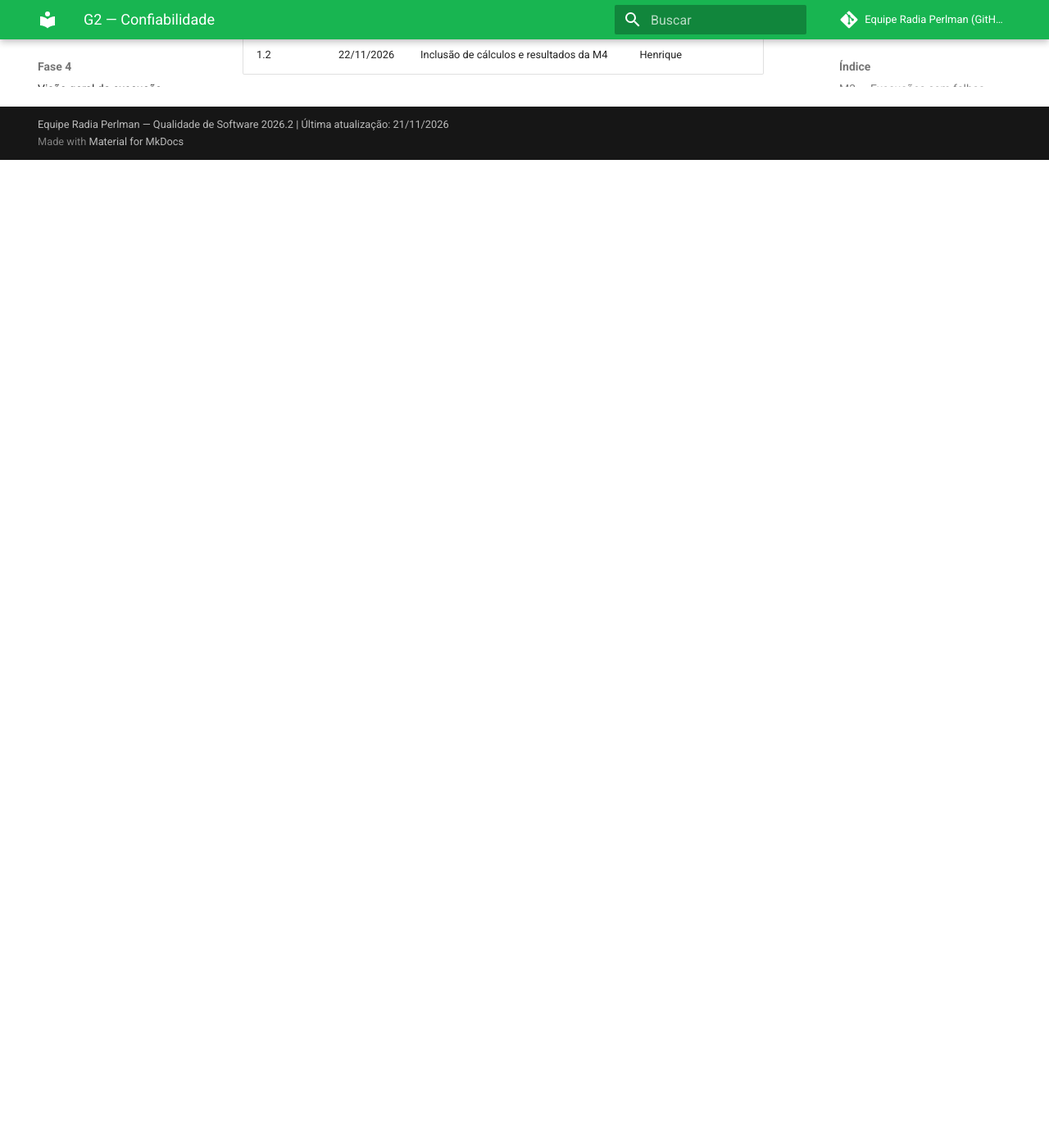
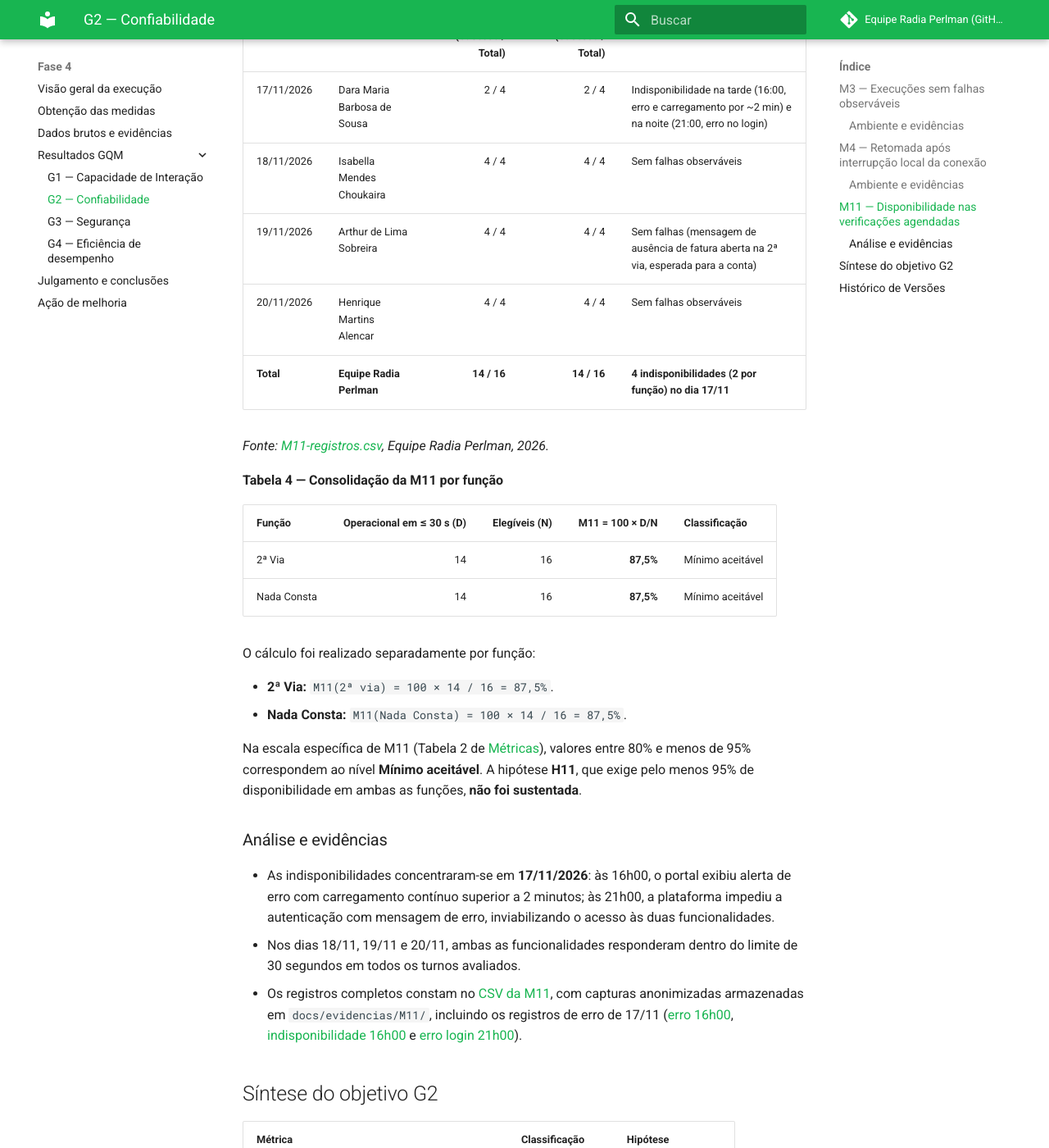
Before and after one commit to FCTE-Qualidade-de-Software-1/2026-2_T02_RADIA_PERLMAN, an MkDocs documentation site: the page built from docs/fase4/resultados-g2-confiabilidade.md, in a window 1280 px wide and 1400 px high, scrolled down 3448 px. Shown: the whole window at 82% size. Built offline with MkDocs 1.6.1 and Material for MkDocs 9.7.7, drawn with Linux system fonts in a browser that asks for light colours; comment, search, counter and statistics services are not loaded; before the commit the page ends 3643 px from its top, so only the background shows below that; some of the changed text lies outside the part shown.

Commit message:
docs(fase4): consolida dados, cálculos e julgamento da M11 e fecha G2

```diff
--- a/docs/fase4/resultados-g2-confiabilidade.md
+++ b/docs/fase4/resultados-g2-confiabilidade.md
@@ -66,6 +64,52 @@ Os registros visuais incluem as capturas anonimizadas da conclusão de cada uma
 
 O resultado da M4 reflete a recuperabilidade observada no ambiente cliente (interação entre o navegador de referência e a aplicação web) em consulta de leitura, não avaliando isoladamente mecanismos de tolerância a falhas nos servidores.
 
+## M11 — Disponibilidade nas verificações agendadas
+
+As medições da M11, vinculadas ao cenário R-03, foram realizadas em revezamento pela equipe entre **17/11/2026 e 20/11/2026**, com quatro verificações diárias (manhã, almoço, tarde e noite) para as funcionalidades **2ª Via** e **Nada Consta**, totalizando **16 verificações elegíveis por função** (32 registros no total), conforme definido nas Fases 2 e 3.
+
+**Tabela 3 — Resultados de disponibilidade por dia e função**
+
+| Data | Avaliador(a) | 2ª Via (Sucesso / Total) | Nada Consta (Sucesso / Total) | Ocorrências observadas |
+|---|---|---:|---:|---|
+| 17/11/2026 | Dara Maria Barbosa de Sousa | 2 / 4 | 2 / 4 | Indisponibilidade na tarde (16:00, erro e carregamento por ~2 min) e na noite (21:00, erro no login) |
+| 18/11/2026 | Isabella Mendes Choukaira | 4 / 4 | 4 / 4 | Sem falhas observáveis |
+| 19/11/2026 | Arthur de Lima Sobreira | 4 / 4 | 4 / 4 | Sem falhas (mensagem de ausência de fatura aberta na 2ª via, esperada para a conta) |
+| 20/11/2026 | Henrique Martins Alencar | 4 / 4 | 4 / 4 | Sem falhas observáveis |
+| **Total** | **Equipe Radia Perlman** | **14 / 16** | **14 / 16** | **4 indisponibilidades (2 por função) no dia 17/11** |
+
+_Fonte: [M11-registros.csv](../dados-coleta/M11/M11-registros.csv), Equipe Radia Perlman, 2026._
+
+**Tabela 4 — Consolidação da M11 por função**
+
+| Função | Operacional em ≤ 30 s (D) | Elegíveis (N) | M11 = 100 × D/N | Classificação |
+|---|---:|---:|---:|---|
+| 2ª Via | 14 | 16 | **87,5%** | Mínimo aceitável |
+| Nada Consta | 14 | 16 | **87,5%** | Mínimo aceitável |
+
+O cálculo foi realizado separadamente por função:
+
+- **2ª Via:** `M11(2ª via) = 100 × 14 / 16 = 87,5%`.
+- **Nada Consta:** `M11(Nada Consta) = 100 × 14 / 16 = 87,5%`.
+
+Na escala específica de M11 (Tabela 2 de [Métricas](../fase2/metricas.md)), valores entre 80% e menos de 95% correspondem ao nível **Mínimo aceitável**. A hipótese **H11**, que exige pelo menos 95% de disponibilidade em ambas as funções, **não foi sustentada**.
+
+### Análise e evidências
+
+- As indisponibilidades concentraram-se em **17/11/2026**: às 16h00, o portal exibiu alerta de erro com carregamento contínuo superior a 2 minutos; às 21h00, a plataforma impediu a autenticação com mensagem de erro, inviabilizando o acesso às duas funcionalidades.
+- Nos dias 18/11, 19/11 e 20/11, ambas as funcionalidades responderam dentro do limite de 30 segundos em todos os turnos avaliados.
+- Os registros completos constam no [CSV da M11](../dados-coleta/M11/M11-registros.csv), com capturas anonimizadas armazenadas em `docs/evidencias/M11/`, incluindo os registros de erro de 17/11 ([erro 16h00](../evidencias/M11/tela_erro-1711-03-dara.png), [indisponibilidade 16h00](../evidencias/M11/indisponivel-1711-03-dara.png) e [erro login 21h00](../evidencias/M11/tela_erro-1711-04-dara.png)).
+
+## Síntese do objetivo G2
+
+| Métrica | Classificação | Hipótese |
+|---|---|---|
+| M3 — Execuções sem falhas observáveis | Alvo | H3 sustentada |
+| M4 — Retomada após interrupção local | Excelente | H4 sustentada |
+| M11 — Disponibilidade nas verificações agendadas | Mínimo aceitável | H11 não sustentada |
+
+Conforme a regra de consolidação da Fase 2 (menor nível entre as métricas do objetivo), o objetivo **G2 — Confiabilidade** recebe classificação **Mínimo aceitável**, com **H3 e H4 sustentadas** e **H11 não sustentada**.
+
 ## Histórico de Versões
 
 | Versão | Data | Descrição da Alteração | Autor(a) |
@@ -73,3 +117,4 @@ O resultado da M4 reflete a recuperabilidade observada no ambiente cliente (inte
 | 1.0 | 21/11/2026 | Criação da estrutura da página | Beatriz |
 | 1.1 | 22/11/2026 | Inclusão dos cálculos e resultados da M3 | Arthur de Lima Sobreira |
 | 1.2 | 22/11/2026 | Inclusão de cálculos e resultados da M4 | Henrique |
+| 1.3 | 23/11/2026 | Inclusão dos cálculos e resultados da M11 e síntese final de G2 | Dara Maria Barbosa de Sousa |
```
Also changed, not shown: other parts of docs/fase4/resultados-g2-confiabilidade.md (+0 -2 lines), docs/dados-coleta/M11/M11-registros.csv (added, +33 -0 lines), docs/fase4-execucao.md (+1 -0 lines), docs/fase4/dados-brutos.md (+2 -1 lines), docs/fase4/julgamento-conclusoes.md (+3 -2 lines), docs/fase4/obtencao-medidas.md (+2 -1 lines), docs/evidencias/M11/tela_erro-1711-04-dara.png.
